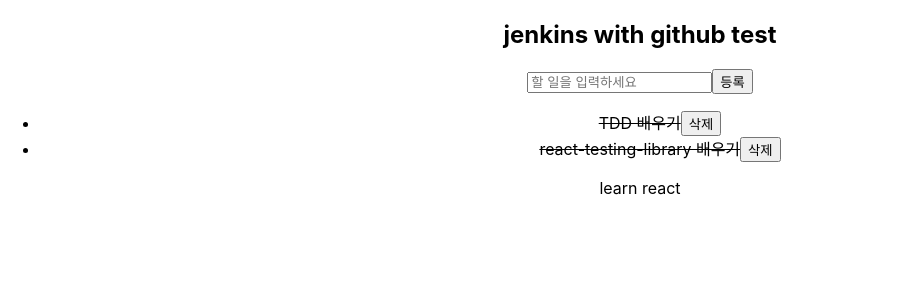
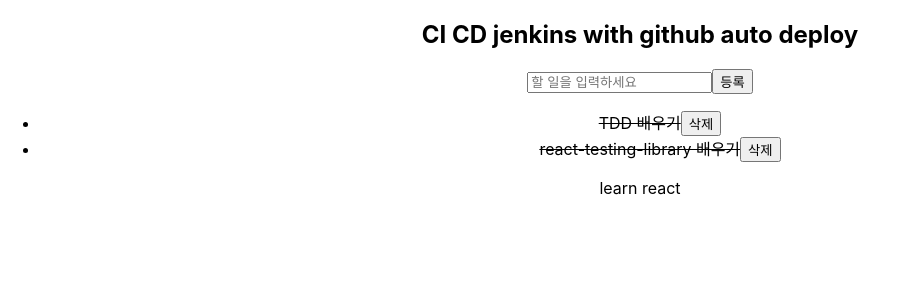
Before and after one commit to jeonchangbae/rtl-tdd-todos, a React (Create React App) app: page / in a window 1280 px wide. Shown: the top 300 px of the page, without its empty margins (0-898 px from the left). Built offline with nearby package versions, Linux system fonts and the light colour scheme.

Commit message:
jenkins with github auto deploy

```diff
--- a/src/App.js
+++ b/src/App.js
@@ -5,7 +5,7 @@
 function App() {
   return (
     <div className="App">
-      <h2>jenkins with github test</h2>
+      <h2>CI CD jenkins with github auto deploy</h2>
       <TodoApp />
       learn react
     </div>
```
